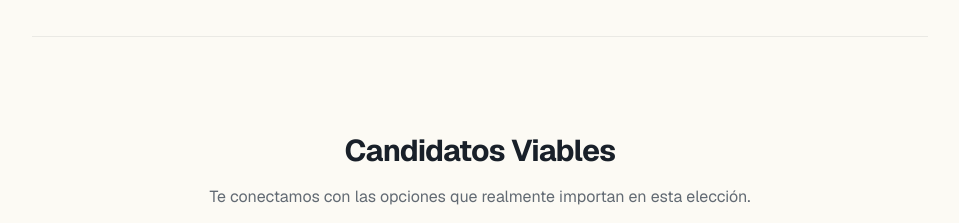
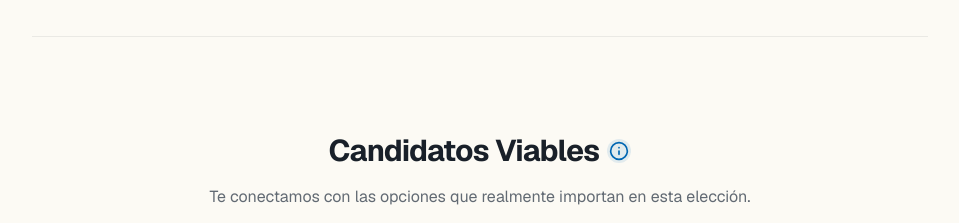
Before and after one commit to bombardeenlima/punto-de-encuentro, a SvelteKit app: page / in a window 1280 px wide. Shown: the part 1880-2103 px from the top of the page, without its empty margins (160-1119 px from the left). Built offline with nearby package versions, Linux system fonts and the light colour scheme.

Commit message:
Añadir botón i de información a candidatos viables

```diff
--- a/src/routes/+page.svelte
+++ b/src/routes/+page.svelte
@@ -1,5 +1,8 @@
 <script lang="ts">
-	import { ArrowRight, Activity, Globe, Scale, Maximize2 } from '@lucide/svelte';
+	import { ArrowRight, Activity, Globe, Scale, Maximize2, Info, X } from '@lucide/svelte';
+	import { writable } from 'svelte/store';
+
+	let showPopup = false;
 
 	const candidatos = [
 		{ name: 'Carlos Álvarez', image: 'https://upload.wikimedia.org/wikipedia/commons/a/af/Carlos_%C3%81lvarez_2025_%28cropped%29.jpg', wikipedia: 'https://es.wikipedia.org/wiki/Carlos_%C3%81lvarez_(humorista)#' },
@@ -169,7 +172,16 @@
 	<!-- Candidates Section -->
 	<section class="space-y-8">
 		<div class="text-center">
-			<h2 class="text-3xl font-bold tracking-tight">Candidatos Viables</h2>
+			<div class="flex items-center justify-center gap-2">
+				<h2 class="text-3xl font-bold tracking-tight">Candidatos Viables</h2>
+				<button
+					on:click={() => showPopup = true}
+					class="inline-flex items-center justify-center h-6 w-6 rounded-full bg-primary/10 hover:bg-primary/20 transition-colors cursor-pointer"
+					aria-label="Información sobre criterios de viabilidad"
+				>
+					<Info class="h-5 w-5 text-primary" />
+				</button>
+			</div>
 			<p class="mt-4 text-muted-foreground">
 				Te conectamos con las opciones que realmente importan en esta elección.
 			</p>
@@ -214,3 +226,29 @@
 		</div>
 	</section>
 </div>
+
+<!-- Popup Modal -->
+{#if showPopup}
+	<div class="fixed inset-0 bg-black/50 flex items-center justify-center z-50 p-4">
+		<div class="bg-card border border-border rounded-2xl max-w-2xl w-full max-h-[90vh] overflow-y-auto shadow-xl animate-in fade-in zoom-in duration-300">
+			<!-- Header con botón de cerrar -->
+			<div class="sticky top-0 bg-card border-b border-border flex items-center justify-between p-6 sm:p-8">
+				<h3 class="text-xl sm:text-2xl font-bold">Justificación de candidatos viables</h3>
+				<button
+					on:click={() => showPopup = false}
+					class="flex-shrink-0 p-2 hover:bg-muted rounded-lg transition-colors ml-4"
+					aria-label="Cerrar"
+				>
+					<X class="h-6 w-6 text-foreground" />
+				</button>
+			</div>
+
+			<!-- Contenido -->
+			<div class="p-6 sm:p-8 space-y-4 text-muted-foreground leading-relaxed">
+				<p>
+					Seleccionamos a los candidatos del top 10 con dos criterios simples. Primero, tomamos en cuenta las encuestas más recientes para incluir a quienes tienen mayores probabilidades de pasar a segunda vuelta. Segundo, priorizamos a aquellos sobre los que existe más información pública (entrevistas, debates y declaraciones), lo que nos permite calcular su posición con mayor precisión.
+				</p>
+			</div>
+		</div>
+	</div>
+{/if}
```
